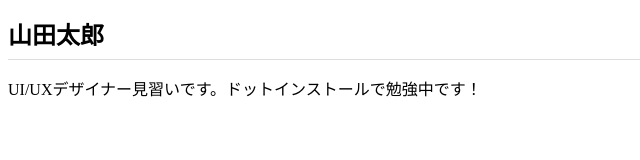
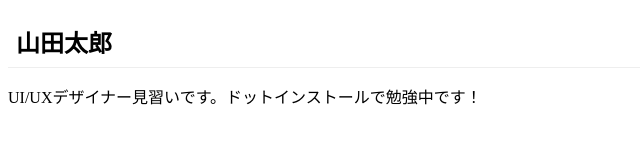
Before and after one commit to harusu8634/harusu8634.github.io, a plain HTML site: page index.html in a window 1280 px wide. Shown: the whole page, without its empty margins (0-640 px from the left). Drawn offline with Linux system fonts and the light colour scheme.

Commit message:
Add files via upload

```diff
--- a/css/styles.css
+++ b/css/styles.css
@@ -1,5 +1,5 @@
 h1{
   font-size: 24px;
-  padding-bottom: 8px;
-  border-bottom: 1px solid #ddd;
+  padding: 8px;
+  border-bottom: 1px solid #eee;
 }
--- a/index.html
+++ b/index.html
@@ -4,7 +4,7 @@
   <meta charset="UTF-8">
   <meta http-equiv="X-UA-Compatible" content="IE=edge">
   <meta name="viewport" content="width=device-width, initial-scale=1.0">
-  <title>山田太郎のポートフォリオサイト</title>
+  <title>山田太郎のポートフォリオ</title>
   <link rel="stylesheet" href="css/styles.css">
 </head>
 <body>
```
